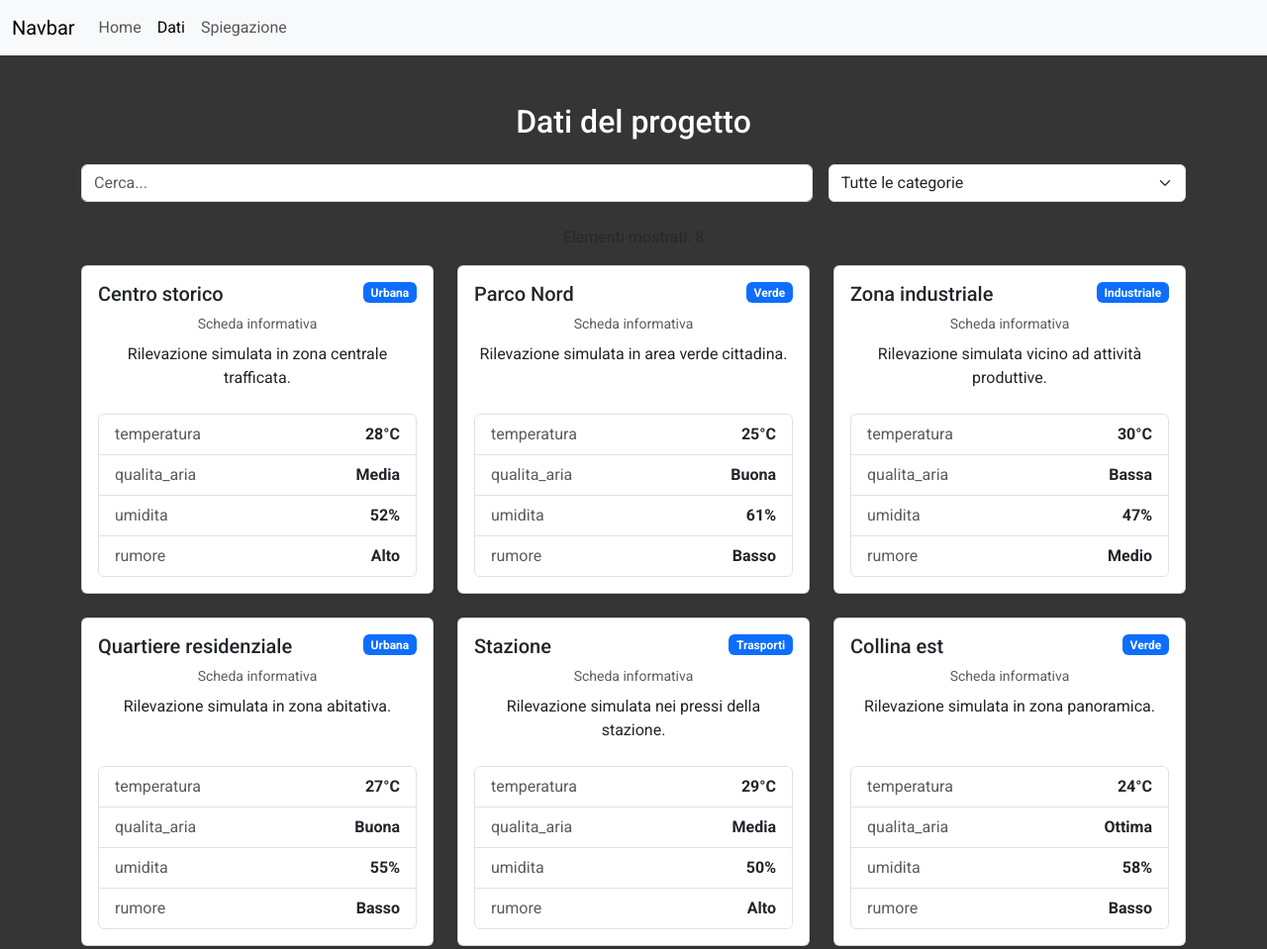
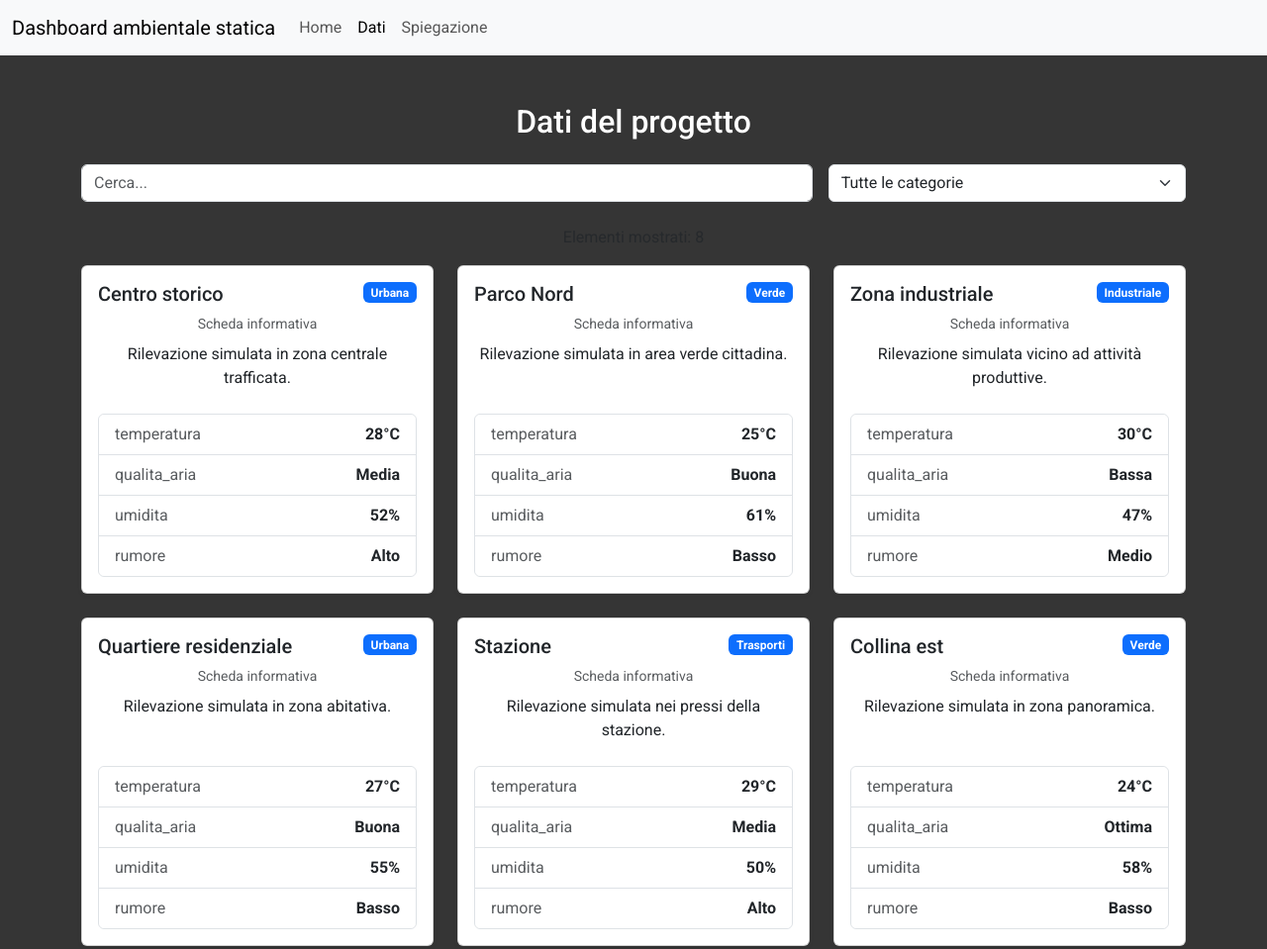
Before and after one commit to mikbrog/dashboard_ambientale, a plain HTML site: page dati.html in a window 1280 px wide. Shown: the top 959 px of the page at 99% size. Drawn offline with nearby package versions, Linux system fonts and the light colour scheme.

Commit message:
fixed navbar in tutte le pagine

```diff
--- a/dati.html
+++ b/dati.html
@@ -11,7 +11,7 @@
     <header>
         <nav class="navbar navbar-expand-lg bg-body-tertiary">
             <div class="container-fluid">
-                <a class="navbar-brand" href="#">Navbar</a>
+                <a class="navbar-brand" href="index.html">Dashboard ambientale statica</a>
                 <button class="navbar-toggler" type="button" data-bs-toggle="collapse" data-bs-target="#navbarSupportedContent" aria-controls="navbarSupportedContent" aria-expanded="false" aria-label="Toggle navigation">
                     <span class="navbar-toggler-icon"></span>
                 </button>
```
Also changed, not shown: index.html (+2 -2 lines), spiegazione.html (+1 -1 lines).
